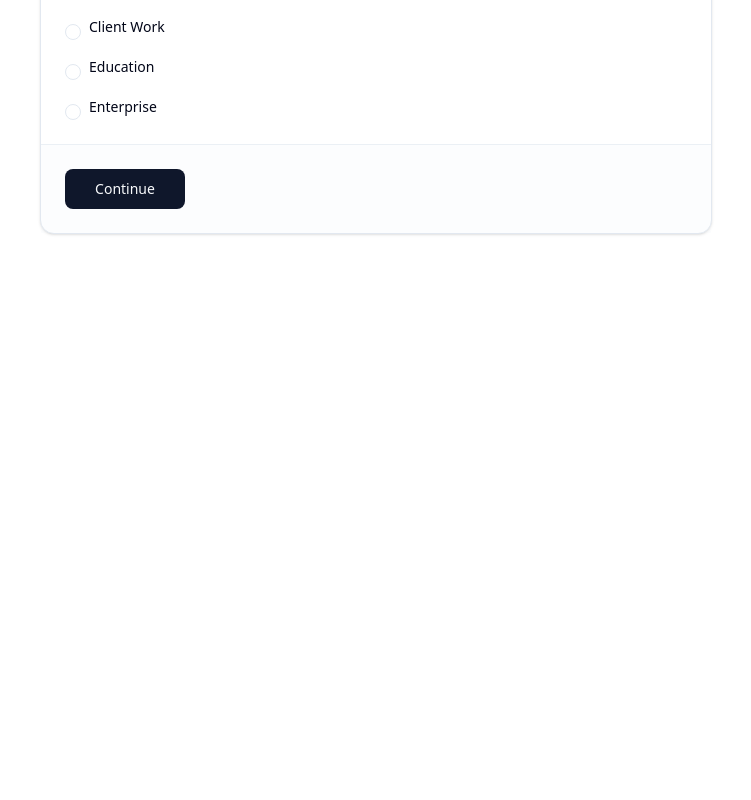
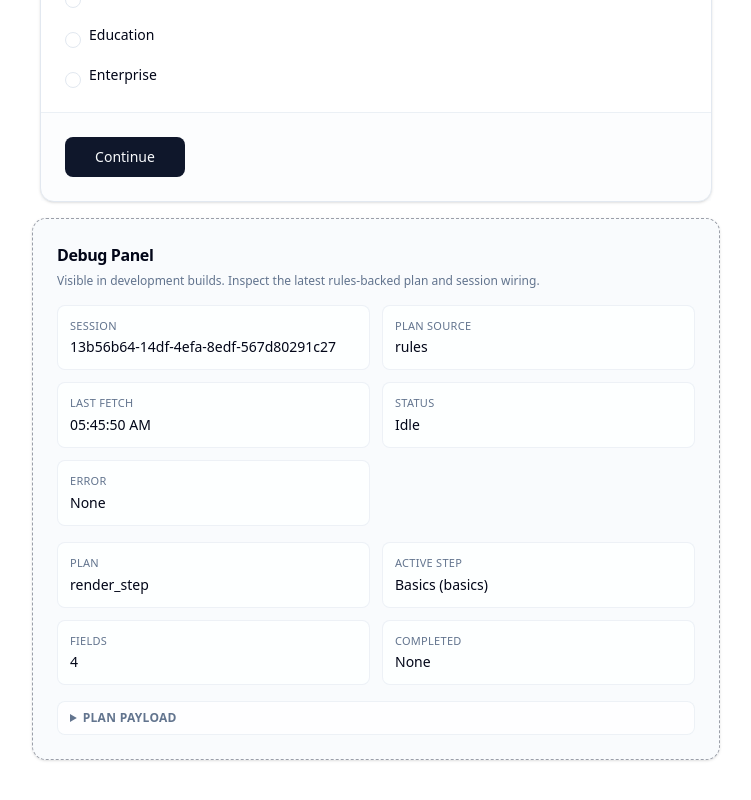
Before and after one commit to prateekjain24/gen_ui, a Next.js app: page /onboarding in a window 1280 px wide. Shown: the part 724-1524 px from the top of the page, without its empty margins (264-1015 px from the left). Before the commit the page ends 998 px from the top, so only its background shows below. Built offline with nearby package versions, Linux system fonts and the light colour scheme.

Commit message:
feat: add development debug inspector

```diff
--- /dev/null
+++ b/scripts/dev-debug.mjs
@@ -0,0 +1,21 @@
+#!/usr/bin/env node
+import { spawn } from 'node:child_process';
+
+const child = spawn('bun', ['run', 'dev'], {
+  env: {
+    ...process.env,
+    NEXT_PUBLIC_DEBUG: 'true',
+  },
+  stdio: 'inherit',
+  shell: false,
+});
+
+child.on('exit', code => {
+  process.exit(code ?? 0);
+});
+
+child.on('error', error => {
+  // eslint-disable-next-line no-console
+  console.error('Failed to launch dev server with debug flag.', error);
+  process.exit(1);
+});
--- /dev/null
+++ b/src/components/onboarding/DebugPanel.tsx
@@ -0,0 +1,144 @@
+'use client';
+
+import * as React from 'react';
+
+import { Card, CardContent, CardDescription, CardHeader, CardTitle } from '@/components/ui/card';
+import type { FormPlan, StepperItem } from '@/lib/types/form';
+
+interface DebugPanelProps {
+  readonly plan: FormPlan | null;
+  readonly planSource: string;
+  readonly sessionId: string | null;
+  readonly isLoading: boolean;
+  readonly isSubmitting: boolean;
+  readonly error: string | null;
+  readonly lastFetchedAt: number | null;
+}
+
+function formatTimestamp(timestamp: number | null): string {
+  if (!timestamp) {
+    return '—';
+  }
+
+  return new Intl.DateTimeFormat(undefined, {
+    hour: '2-digit',
+    minute: '2-digit',
+    second: '2-digit',
+  }).format(new Date(timestamp));
+}
+
+function getActiveStep(stepper: StepperItem[] | undefined): StepperItem | undefined {
+  return stepper?.find(step => step.active);
+}
+
+function getCompletedSteps(stepper: StepperItem[] | undefined): string {
+  if (!stepper || stepper.length === 0) {
+    return '—';
+  }
+
+  const completed = stepper.filter(step => step.completed);
+  if (completed.length === 0) {
+    return 'None';
+  }
+
+  return completed.map(step => step.label ?? step.id).join(', ');
+}
+
+function getPlanSummary(plan: FormPlan | null): { label: string; value: string }[] {
+  if (!plan) {
+    return [
+      {
+        label: 'Plan',
+        value: 'Unavailable',
+      },
+    ];
+  }
+
+  if (plan.kind === 'render_step') {
+    const activeStep = getActiveStep(plan.stepper);
+    return [
+      { label: 'Plan', value: 'render_step' },
+      {
+        label: 'Active step',
+        value: activeStep ? `${activeStep.label} (${activeStep.id})` : plan.step.stepId,
+      },
+      { label: 'Fields', value: String(plan.step.fields.length) },
+      { label: 'Completed', value: getCompletedSteps(plan.stepper) },
+    ];
+  }
+
+  if (plan.kind === 'review') {
+    const activeStep = getActiveStep(plan.stepper);
+    return [
+      { label: 'Plan', value: 'review' },
+      {
+        label: 'Active step',
+        value: activeStep ? `${activeStep.label} (${activeStep.id})` : 'Review',
+      },
+      { label: 'Summary rows', value: String(plan.summary.length) },
+      { label: 'Completed', value: getCompletedSteps(plan.stepper) },
+    ];
+  }
+
+  if (plan.kind === 'success' || plan.kind === 'error') {
+    return [
+      { label: 'Plan', value: plan.kind },
+      { label: 'Message', value: plan.message },
+    ];
+  }
+
+  return [];
+}
+
+function DebugRow({ label, value }: { label: string; value: string }) {
+  return (
+    <div className="flex flex-col gap-1 rounded-md border border-border/60 bg-background/70 p-3">
+      <span className="text-[11px] uppercase tracking-wide text-muted-foreground">{label}</span>
+      <span className="break-all text-sm font-medium text-foreground">{value}</span>
+    </div>
+  );
+}
+
+export function DebugPanel({
+  plan,
+  planSource,
+  sessionId,
+  isLoading,
+  isSubmitting,
+  error,
+  lastFetchedAt,
+}: DebugPanelProps) {
+  const planSummary = React.useMemo(() => getPlanSummary(plan), [plan]);
+  const prettyPlan = React.useMemo(() => (plan ? JSON.stringify(plan, null, 2) : 'No plan loaded yet.'), [plan]);
+
+  return (
+    <Card className="border-dashed border-primary/40 bg-muted/40">
+      <CardHeader className="pb-4">
+        <CardTitle className="text-base font-semibold">Debug Panel</CardTitle>
+        <CardDescription className="text-xs">
+          Visible in development builds. Inspect the latest rules-backed plan and session wiring.
+        </CardDescription>
+      </CardHeader>
+      <CardContent className="space-y-4 text-sm">
+        <div className="grid gap-3 sm:grid-cols-2">
+          <DebugRow label="Session" value={sessionId ?? 'Not initialized'} />
+          <DebugRow label="Plan source" value={planSource || 'unknown'} />
+          <DebugRow label="Last fetch" value={formatTimestamp(lastFetchedAt)} />
+          <DebugRow label="Status" value={isLoading ? 'Fetching plan…' : isSubmitting ? 'Submitting data…' : 'Idle'} />
+          <DebugRow label="Error" value={error ?? 'None'} />
+        </div>
+        <div className="grid gap-3 sm:grid-cols-2">
+          {planSummary.map(item => (
+            <DebugRow key={item.label} label={item.label} value={item.value} />
+          ))}
+        </div>
+        <details className="rounded-md border border-border/60 bg-background/80">
+          <summary className="cursor-pointer select-none px-3 py-2 text-xs font-semibold uppercase tracking-wide text-muted-foreground">
+            Plan payload
+          </summary>
+          <pre className="max-h-64 overflow-auto px-3 py-3 text-xs leading-relaxed text-muted-foreground">{prettyPlan}</pre>
+        </details>
+      </CardContent>
+    </Card>
+  );
+}
--- a/src/components/onboarding/OnboardingFlow.tsx
+++ b/src/components/onboarding/OnboardingFlow.tsx
@@ -4,8 +4,10 @@ import { Loader2 } from 'lucide-react';
 import * as React from 'react';
 
 import { FormRenderer } from '@/components/form/FormRenderer';
+import { DebugPanel } from '@/components/onboarding/DebugPanel';
 import { Button } from '@/components/ui/button';
 import { Card, CardContent, CardHeader, CardTitle } from '@/components/ui/card';
+import { ENV } from '@/lib/constants';
 import { fetchPlan, createSession, updateSession } from '@/lib/api/onboarding';
 import { createTelemetryQueue, type TelemetryQueue } from '@/lib/telemetry/events';
 import type { ButtonAction, FormPlan, StepperItem } from '@/lib/types/form';
@@ -58,6 +60,7 @@ export function OnboardingFlow() {
   const [isSubmitting, setIsSubmitting] = React.useState(false);
   const [error, setError] = React.useState<string | null>(null);
   const [planSource, setPlanSource] = React.useState<string>('rules');
+  const [lastPlanFetchedAt, setLastPlanFetchedAt] = React.useState<number | null>(null);
 
   const requestCounter = React.useRef(0);
   const telemetryRef = React.useRef<TelemetryQueue | null>(null);
@@ -89,6 +92,7 @@ export function OnboardingFlow() {
     return newSessionId;
   }, [sessionId]);
 
+  // Fetches the latest plan while ensuring only the newest request updates local state.
   const refreshPlan = React.useCallback(
     async (currentSessionId: string) => {
       const requestId = ++requestCounter.current;
@@ -100,6 +104,7 @@ export function OnboardingFlow() {
         if (requestCounter.current === requestId) {
           setPlan(nextPlan);
           setPlanSource(source);
+          setLastPlanFetchedAt(Date.now());
         }
       } catch (err) {
         if (requestCounter.current === requestId) {
@@ -129,6 +134,8 @@ export function OnboardingFlow() {
   React.useEffect(() => {
     initialise();
   }, [initialise]);
+
+  const shouldShowDebugPanel = ENV.isDevelopment || ENV.isDebug;
 
   React.useEffect(() => {
     if (!sessionId) {
@@ -257,6 +264,7 @@ export function OnboardingFlow() {
     []
   );
 
+  // Orchestrates button intents, persisting session state while emitting telemetry for analytics.
   const handleAction = React.useCallback(
     async (action: ButtonAction['action'], values: Record<string, unknown>) => {
       if (!sessionId || !plan) {
@@ -451,9 +459,6 @@ export function OnboardingFlow() {
 
   return (
     <div className={cn('space-y-4', isLoading && 'opacity-75 transition-opacity')}>
-      {planSource ? (
-        <p className="text-right text-xs text-muted-foreground">Plan source: {planSource}</p>
-      ) : null}
       <FormRenderer
         plan={plan}
         onAction={handleAction}
@@ -469,6 +474,17 @@ export function OnboardingFlow() {
           {error}
         </div>
       ) : null}
+      {shouldShowDebugPanel ? (
+        <DebugPanel
+          plan={plan}
+          planSource={planSource}
+          sessionId={sessionId}
+          isLoading={isLoading}
+          isSubmitting={isSubmitting}
+          error={error}
+          lastFetchedAt={lastPlanFetchedAt}
+        />
+      ) : null}
     </div>
   );
 }
--- /dev/null
+++ b/thoughts/P1-020_plan.md
@@ -0,0 +1,28 @@
+# P1-020 – Dev Environment & Documentation Plan
+
+## Objective
+Finish Phase 1 by rounding out the developer experience: provide a frictionless local setup, surface runtime context via a debug panel, and document the project so new contributors can be productive quickly.
+
+## Acceptance Criteria Snapshot
+- Development server should run predictably with clear scripts.
+- A development-only debug panel exposes session + plan context.
+- README describes setup, scripts, and troubleshooting steps.
+- Complex runtime logic gains clarifying comments.
+
+## Workstreams
+1. **Developer Tooling Scripts** – Audit `package.json` and add missing commands (`test`, coverage, debug-friendly dev entry point) so common workflows are one-liners.
+2. **Debug Panel UX** – Create a lightweight inspector component that renders only when `NODE_ENV=development` or `NEXT_PUBLIC_DEBUG=true`, showing session ID, plan source, request state, and the latest plan payload.
+3. **Code Hygiene** – Annotate dense orchestration code (e.g., telemetry wiring inside `OnboardingFlow`) with concise comments that explain intent without restating the obvious.
+4. **Documentation Refresh** – Rewrite `README.md` to cover prerequisites, environment variables, scripts, troubleshooting, and the new debug flag; keep it concise and repository-specific.
+5. **Verification** – Run `bun run typecheck`, lint, and tests to ensure added scripts work and code remains healthy.
+
+## Risks & Mitigations
+- **Debug panel leaking to production:** gate all debug UI behind explicit environment checks.
+- **Script portability issues:** avoid bash-only syntax; rely on package runner semantics or document shell-specific commands if unavoidable.
+- **Documentation drift:** cross-reference `PHASE1.md` and constants to ensure instructions match reality.
+
+## Definition of Done
+- Debug inspector rendered in dev builds only.
+- `bun run dev`, `bun run dev:debug`, `bun run test`, and `bun run test:coverage` succeed.
+- README reflects current setup and troubleshooting guidance.
+- All automated checks pass.
```
Also changed, not shown: package.json (+8 -1 lines), 2 other files (tests, documents, lock files or other folders).
